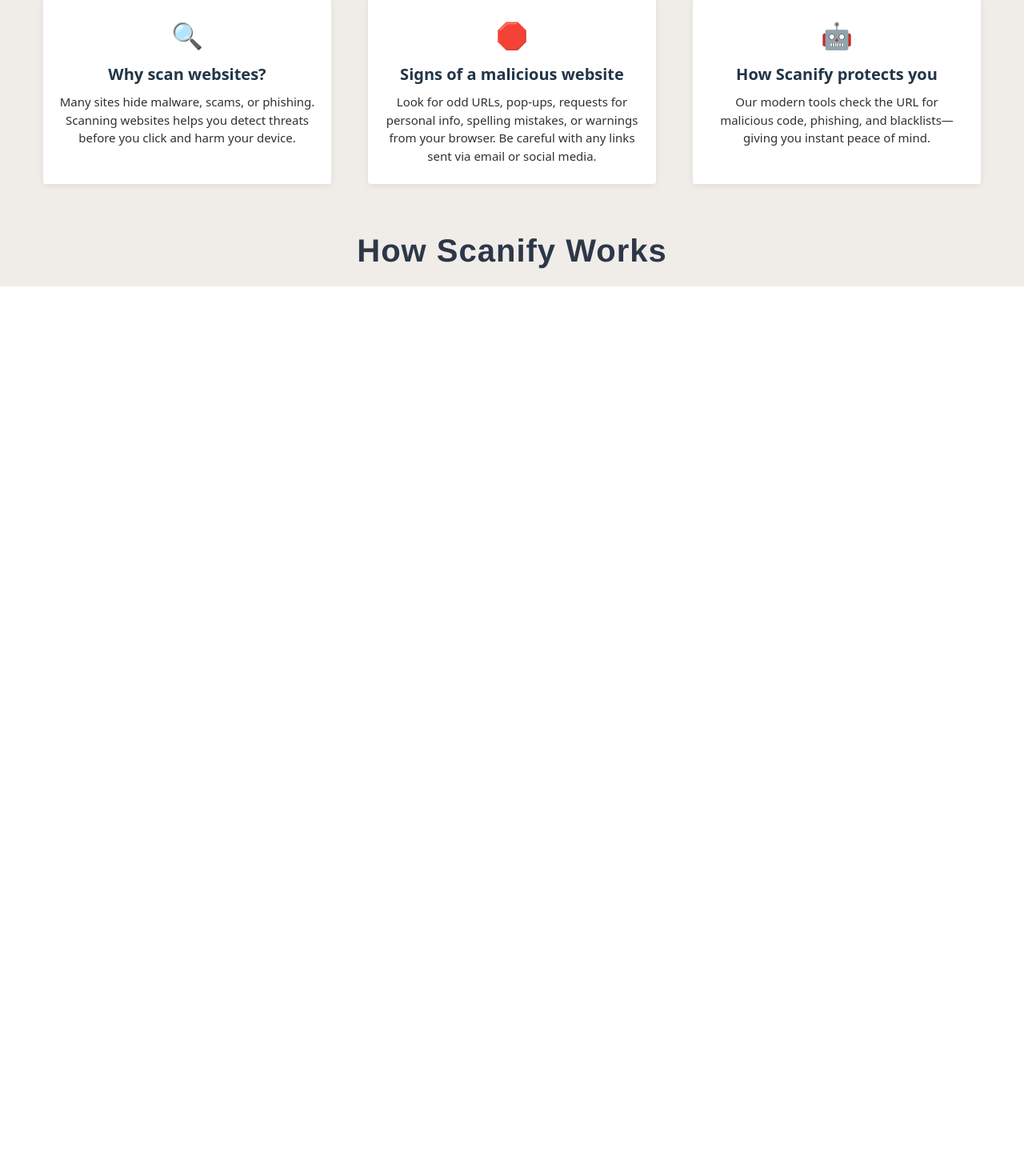
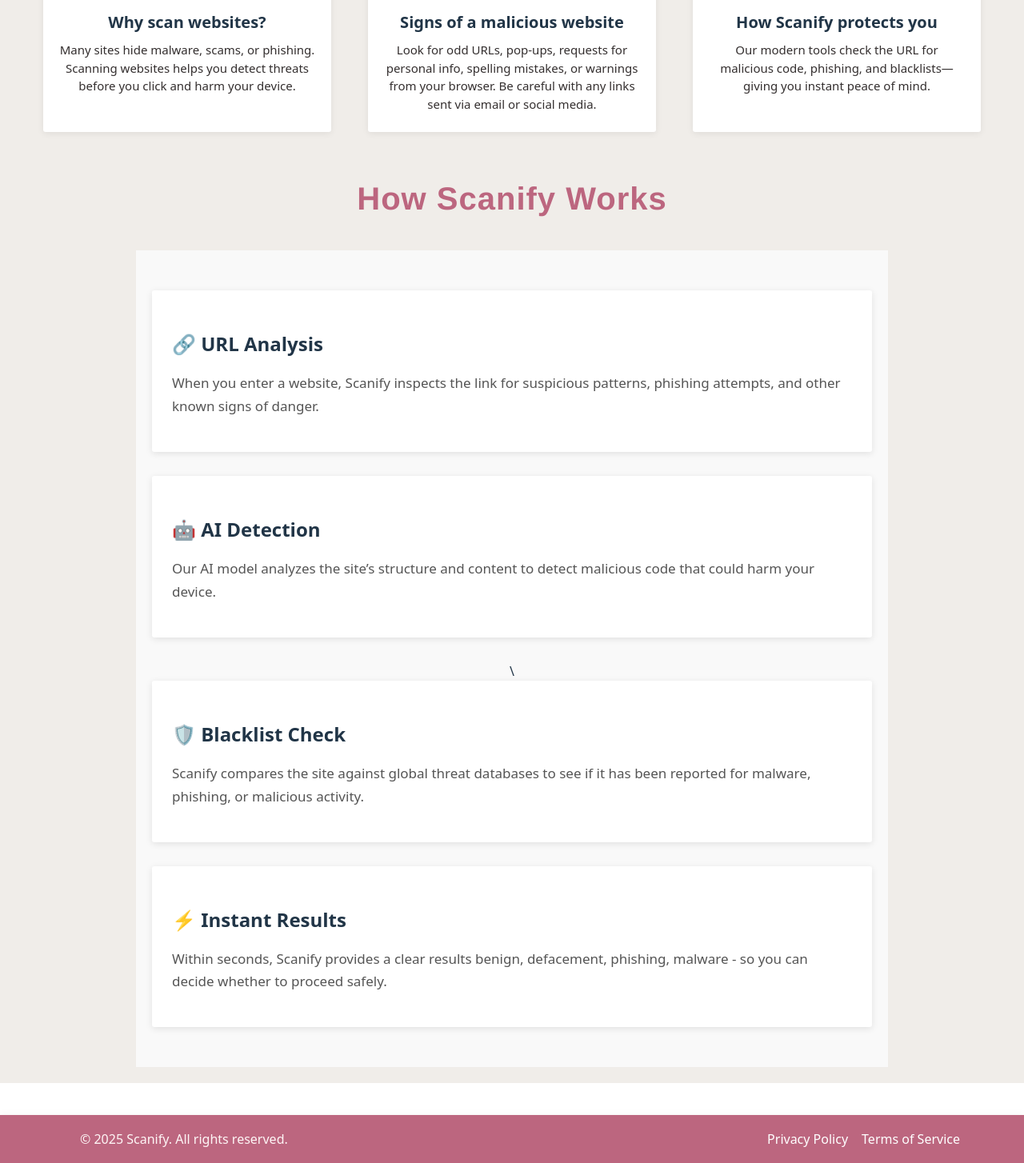
Before and after one commit to willettek27/Senior-Sem, a React (Vite) app in the folder malicious-detector-frontend/: page / in a window 1280 px wide. Shown: the part 909-2363 px from the top of the page at 80% size. Before the commit the page ends 1267 px from the top, so only its background shows below. Built offline with nearby package versions, Linux system fonts and the light colour scheme.

Commit message:
Final touch

```diff
--- a/malicious-detector-frontend/src/App.jsx
+++ b/malicious-detector-frontend/src/App.jsx
@@ -213,13 +213,13 @@
   >
     <h2
       style={{
-        color: "#2d3748",
+        color: "#bc667fff",
         fontSize: "40px",
         fontWeight: "bold",
         textAlign: "center",
         marginBottom: "15px",
         letterSpacing: "1px",
-        marginTop: "0",
+        marginTop: "-65px",
         fontFamily: "Helvetica, Arial, Tahoma, sans-serif"
       }}
       >
@@ -312,7 +312,7 @@
   >
     <h2
       style={{
-        color: "#2d3748",
+        color:"#bc667fff",
         fontSize: "40px",
         fontWeight: "bold",
         textAlign: "center",
@@ -326,8 +326,167 @@
 
       </h2>
   </div>
+  <div
+  style={{
+    display: "flex",
+    justifyContent: "center",
+    gap: "30px",
+    background: "#f0ede9ff",
+    flexWrap: "wrap",
+    padding: "20px 0",
+  }}
+>
+ <div
+  style={{
+    background: "#f9f9f9",
+    padding: "50px 20px",
+    display: "flex",
+    flexDirection: "column",
+    alignItems: "center",
+  }}
+>
+
+  <div
+    style={{
+      display: "flex",
+      justifyContent: "flex-start",
+      width: "100%",
+      maxWidth: "900px",
+      marginBottom: "30px",
+    }}
+  >
+    <div
+      style={{
+        flex: "1",
+        background: "#fff",
+        padding: "25px",
+        borderRadius: "3px",
+        boxShadow: "0 2px 8px rgba(0,0,0,0.1)",
+      }}
+    >
+      <h3 style={{ fontSize: "24px", marginBottom: "10px" }}>🔗 URL Analysis</h3>
+      <p style={{ fontSize: "17px", color: "#555", lineHeight: "1.7" }}>
+        When you enter a website, Scanify inspects the link for suspicious
+        patterns, phishing attempts, and other known signs of danger.
+      </p>
+    </div>
+  </div>
+
+
+  <div
+    style={{
+      display: "flex",
+      justifyContent: "flex-end",
+      width: "100%",
+      maxWidth: "900px",
+      marginBottom: "30px",
+    }}
+  >
+    <div
+      style={{
+        flex: "1",
+        background: "#fff",
+        padding: "25px",
+        borderRadius: "3px",
+        boxShadow: "0 2px 8px rgba(0,0,0,0.1)",
+      }}
+    >
+      <h3 style={{ fontSize: "24px", marginBottom: "10px" }}>🤖 AI Detection</h3>
+      <p style={{ fontSize: "17px", color: "#555", lineHeight: "1.7" }}>
+        Our AI model analyzes the site’s structure and content to detect malicious code that could harm your device.
+      </p>
+    </div>
+  </div>
+\
+  <div
+    style={{
+      display: "flex",
+      justifyContent: "flex-start",
+      width: "100%",
+      maxWidth: "900px",
+      marginBottom: "30px",
+    }}
+  >
+    <div
+      style={{
+        flex: "1",
+        background: "#fff",
+        padding: "25px",
+        borderRadius: "3px",
+        boxShadow: "0 2px 8px rgba(0,0,0,0.1)",
+      }}
+    >
+      <h3 style={{ fontSize: "24px", marginBottom: "10px" }}>🛡️ Blacklist Check</h3>
+      <p style={{ fontSize: "17px", color: "#555", lineHeight: "1.7" }}>
+        Scanify compares the site against global threat databases to see if it
+        has been reported for malware, phishing, or malicious activity.
+      </p>
+    </div>
+  </div>
+  <div
+    style={{
+      display: "flex",
+      justifyContent: "flex-end",
+      width: "100%",
+      maxWidth: "900px",
+    }}
+  >
+    <div
+      style={{
+        flex: "1",
+        background: "#fff",
+        padding: "25px",
+        borderRadius: "3px",
+        boxShadow: "0 2px 8px rgba(0,0,0,0.1)",
+      }}
+    >
+      <h3 style={{ fontSize: "24px", marginBottom: "10px" }}>⚡ Instant Results</h3>
+      <p style={{ fontSize: "17px", color: "#555", lineHeight: "1.7" }}>
+        Within seconds, Scanify provides a clear results benign, defacement, phishing, malware -
+        so you can decide whether to proceed safely.
+      </p>
+    </div>
+  </div>
+</div>
+</div>
+<footer
+        style={{
+          width: "100%",
+          background: "#bc667fff",
+          boxShadow: "0 -2px 8px rgba(0,0,0,0.04)",
+          height: "60px",
+          display: "flex",
+          marginTop: "40px",
+          alignItems: "center",
+          justifyContent: "center",
+
+        }}
+      >
+        <div
+          style={{
+            width: "100%",
+            maxWidth: "1100px",
+            display: "flex",
+            marginLeft: "20px",
+             justifyContent: "space-between",
+            alignItems: "center",
+            padding: "0 32px",
+            color: "#fef6f6ff",
+            fontSize: "16px",
+          }}
+        >
+          <div>© 2025 Scanify. All rights reserved.</div>
+          <div>
+            <a href="#" style={{ color: "#fff", textDecoration: "none", marginRight: "17px" }}>Privacy Policy</a>
+            <a href="#" style={{ color: "#fff", textDecoration: "none" }}>Terms of Service</a>
+          </div>
+        </div>
+      </footer>
     </>
+
+
   );
+
 }
 
 export default App;
```
